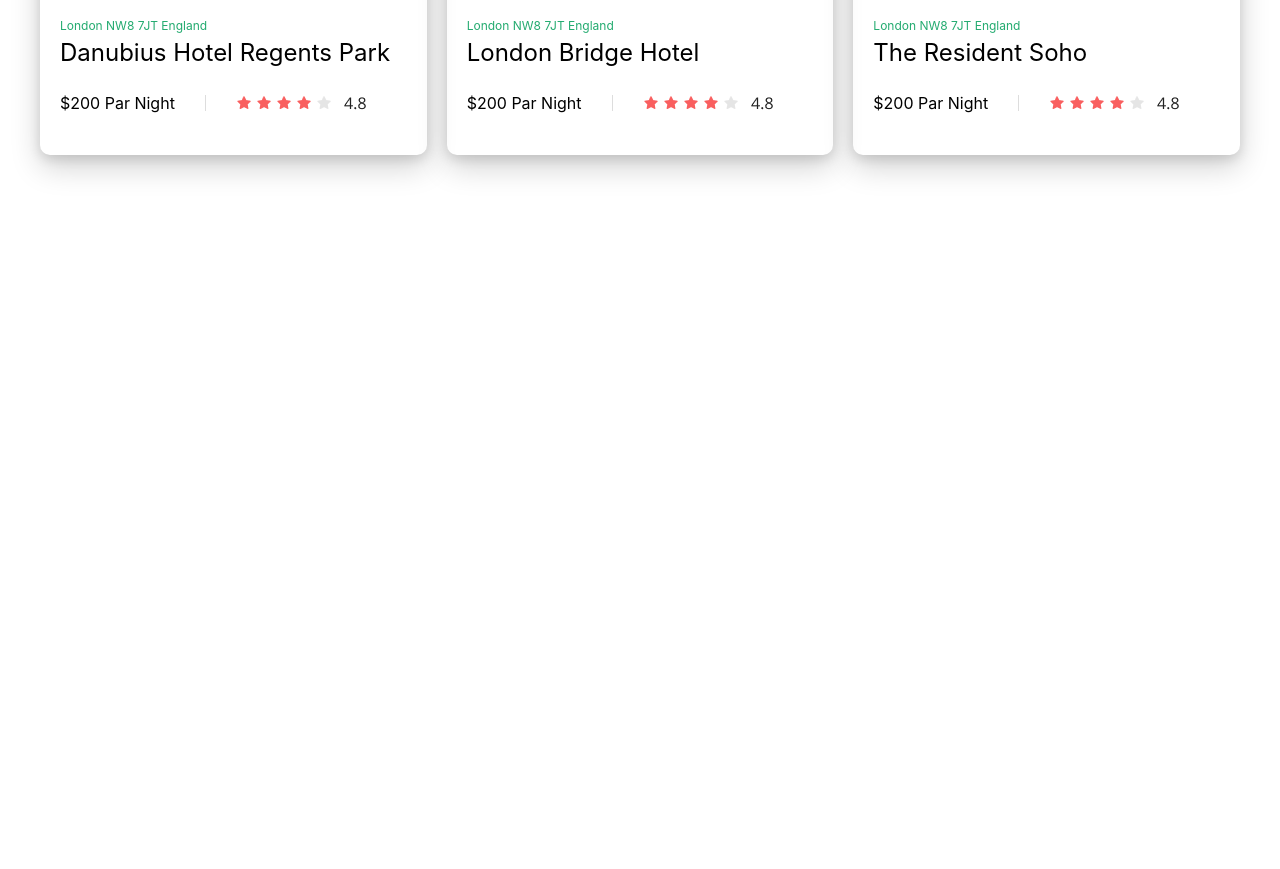
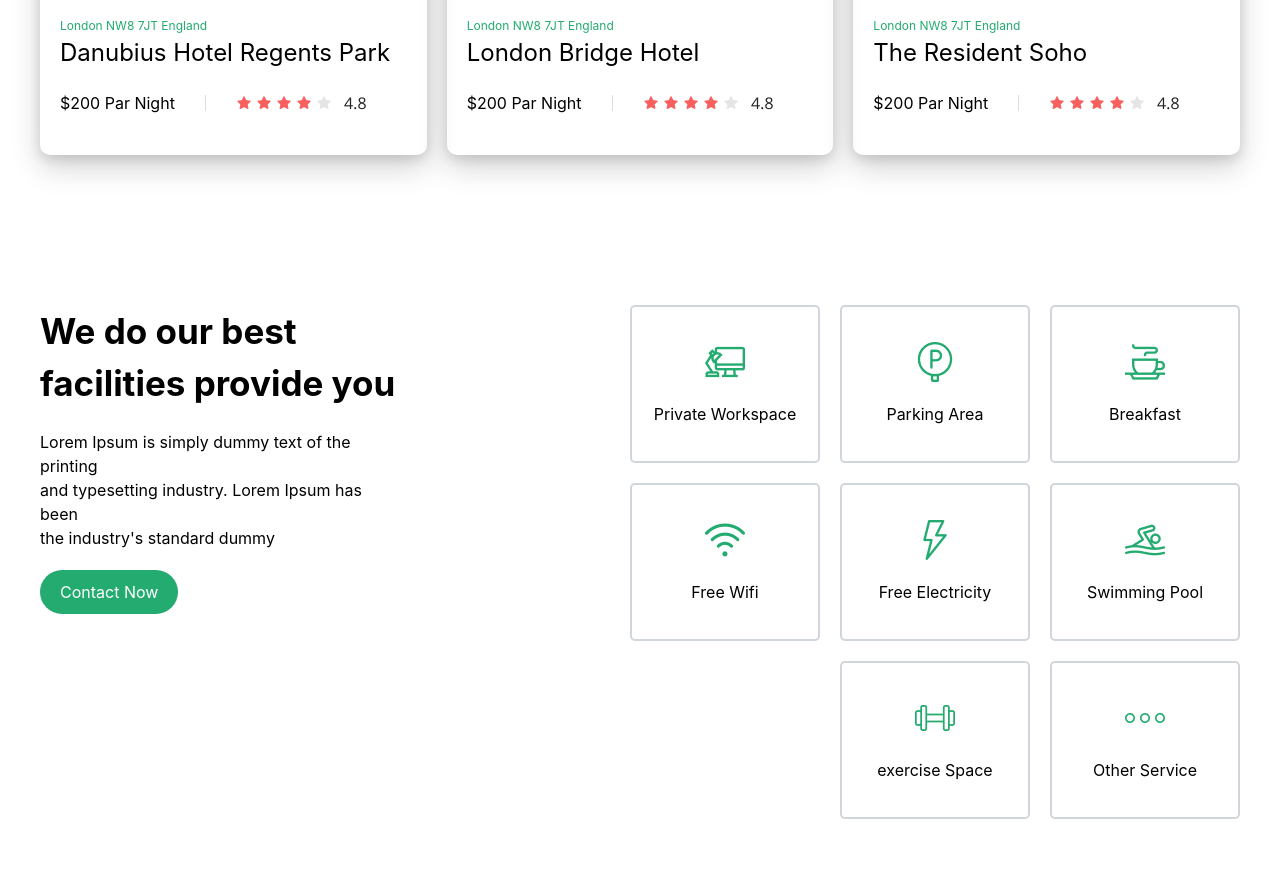
Before and after one commit to z1yodullo/A3, a website: page index.html in a window 1280 px wide. Shown: the part 1295-2164 px from the top of the page. Before the commit the page ends 1550 px from the top, so only its background shows below. Drawn offline with nearby package versions, Linux system fonts and the light colour scheme; files that its build step writes are made by us from their sources.

Commit message:
add section 3 in page 1

```diff
--- a/index.html
+++ b/index.html
@@ -100,7 +100,9 @@
         </p>
       </div>
       <div class="flex py-[50px] gap-[20px]">
-        <div class="w-[410px] shadow-[0_12px_30px_rgba(0,0,0,0.18),0_4px_12px_rgba(0,0,0,0.12)] rounded-[10px]">
+        <div
+          class="w-[410px] shadow-[0_12px_30px_rgba(0,0,0,0.18),0_4px_12px_rgba(0,0,0,0.12)] rounded-[10px]"
+        >
           <img src="im1.png" alt="" />
           <div class="p-[20px]">
             <p class="text-[12px] text-[#24AB70]">London NW8 7JT England</p>
@@ -112,19 +114,23 @@
             </div>
           </div>
         </div>
-        <div class="w-[410px] shadow-[0_12px_30px_rgba(0,0,0,0.18),0_4px_12px_rgba(0,0,0,0.12)] rounded-[10px]">
+        <div
+          class="w-[410px] shadow-[0_12px_30px_rgba(0,0,0,0.18),0_4px_12px_rgba(0,0,0,0.12)] rounded-[10px]"
+        >
           <img src="image (1).png" alt="" />
           <div class="p-[20px]">
             <p class="text-[12px] text-[#24AB70]">London NW8 7JT England</p>
             <p class="text-[24px]">London Bridge Hotel</p>
-            <div class="flex items-center gap-[30px]  py-[20px]">
+            <div class="flex items-center gap-[30px] py-[20px]">
               <p>$200 Par Night</p>
               <img src="Line 4.png" alt="" />
               <img src="Group 10.png" alt="" />
             </div>
           </div>
         </div>
-        <div class="w-[410px] shadow-[0_12px_30px_rgba(0,0,0,0.18),0_4px_12px_rgba(0,0,0,0.12)] rounded-[10px]">
+        <div
+          class="w-[410px] shadow-[0_12px_30px_rgba(0,0,0,0.18),0_4px_12px_rgba(0,0,0,0.12)] rounded-[10px]"
+        >
           <img src="image (2).png" alt="" />
           <div class="p-[20px]">
             <p class="text-[12px] text-[#24AB70]">London NW8 7JT England</p>
@@ -138,6 +144,52 @@
         </div>
       </div>
     </section>
-
+    <section
+      class="max-w-[1200px] m-auto py-[50px] flex items-start gap-[30px]"
+    >
+      <aside class="flex flex-col justify-between items-start gap-[20px]">
+        <p class="text-[35px] font-bold">We do our best <br> facilities provide you</p>
+        <p>
+          Lorem Ipsum is simply dummy text of the printing <br>
+          and typesetting industry. Lorem Ipsum has been <br />
+          the industry's standard dummy
+        </p>
+        <button class="py-[10px] px-[20px] bg-[#24AB70] text-white rounded-[30px]">Contact Now</button>
+      </aside>
+      <div class="flex flex-wrap gap-[20px] justify-end w-[840px]">
+        <div class="flex flex-col gap-[20px] border-2 border-gray-300 rounded-[5px] items-center w-[190px] px-[20px] py-[35px]  ">
+            <img src="workspace 1.png" alt="">
+            <p>Private Workspace</p>
+        </div>
+        <div class="flex flex-col gap-[20px] border-2 border-gray-300 rounded-[5px] items-center w-[190px] px-[20px] py-[35px]  ">
+            <img src="parking-area (1) 1.png" alt="">
+            <p>Parking Area</p>
+        </div>
+        <div class="flex flex-col gap-[20px] border-2 border-gray-300 rounded-[5px] items-center w-[190px] px-[20px] py-[35px]  ">
+            <img src="cappuccino 1.png" alt="">
+            <p>Breakfast</p>
+        </div>
+        <div class="flex flex-col gap-[20px] border-2 border-gray-300 rounded-[5px] items-center w-[190px] px-[20px] py-[35px]  ">
+            <img src="wifi (2) 1.png" alt="">
+            <p>Free Wifi</p>
+        </div>
+        <div class="flex flex-col gap-[20px] border-2 border-gray-300 rounded-[5px] items-center w-[190px] px-[20px] py-[35px]  ">
+            <img src="flash (1) 1.png" alt="">
+            <p>Free Electricity</p>
+        </div>
+        <div class="flex flex-col gap-[20px] border-2 border-gray-300 rounded-[5px] items-center w-[190px] px-[20px] py-[35px]  ">
+            <img src="swimmer 1.png" alt="">
+            <p>Swimming Pool</p>
+        </div>
+        <div class="flex flex-col gap-[20px] border-2 border-gray-300 rounded-[5px] items-center w-[190px] px-[20px] py-[35px]  ">
+            <img src="dumbell 1.png" alt="">
+            <p>exercise Space</p>
+        </div>
+        <div class="flex flex-col gap-[20px] border-2 border-gray-300 rounded-[5px] items-center w-[190px] px-[20px] py-[35px]  ">
+            <img src="ellipsis 1.png" alt="">
+            <p>Other Service</p>
+        </div>
+      </div>
+    </section>
   </body>
 </html>
```
Also changed, not shown: cappuccino 1.png (added), dumbell 1.png (added), ellipsis 1.png (added), flash (1) 1.png (added), parking-area (1) 1.png (added), swimmer 1.png (added), wifi (2) 1.png (added), workspace 1.png (added).
